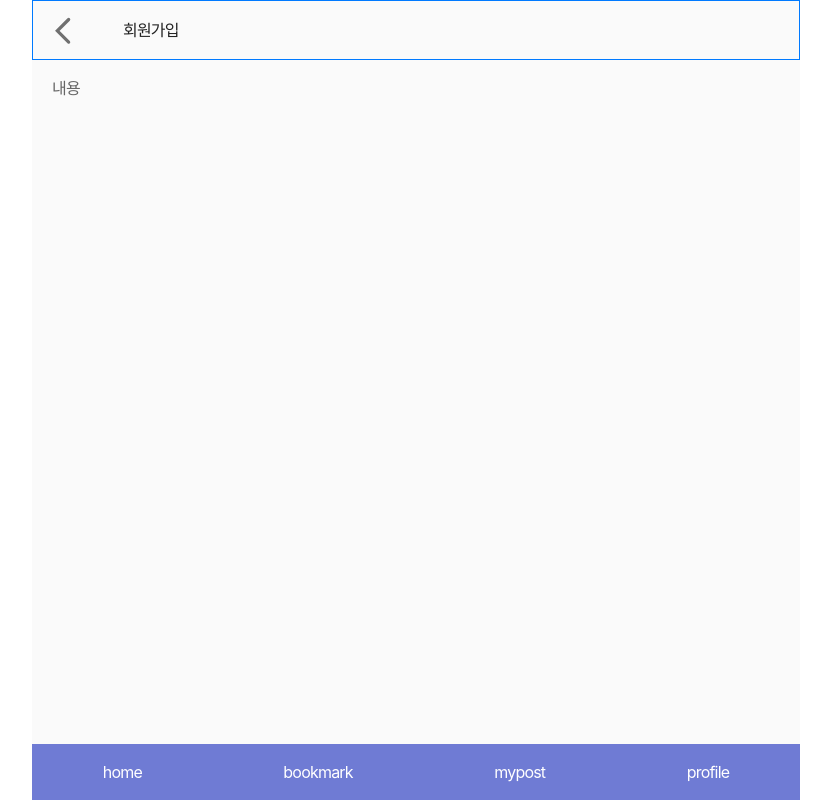
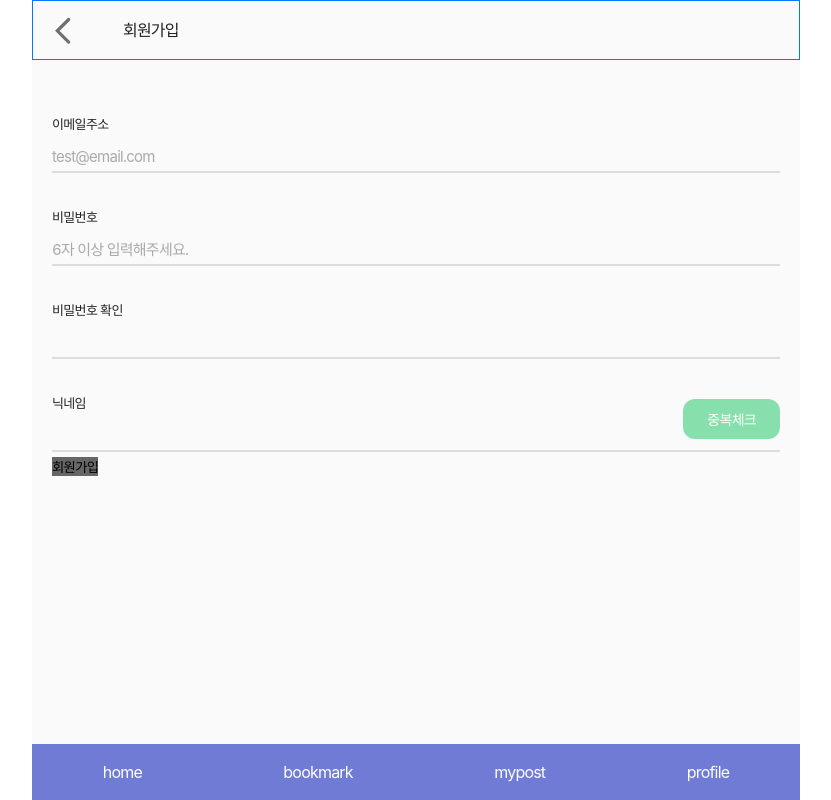
Before and after one commit to SobunSobun/SobunSobun-FrontEnd, a React (Create React App) app: page /signup in a window 1280 px wide. Shown: the whole page, without its empty margins (224-1055 px from the left). Built offline with nearby package versions, Linux system fonts and the light colour scheme.

Commit message:
feat : input 컴포넌트 생성, signup 페이지 validation 추가

```diff
--- /dev/null
+++ b/src/components/Input/index.tsx
@@ -0,0 +1,24 @@
+import React, { memo } from 'react'
+import cx from 'classnames'
+
+import styles from './input.module.scss'
+
+interface Props {
+  type: 'line'
+  text?: string
+  htmlFor: string
+  children?: React.ReactNode
+}
+
+const Input = memo(({ type, text, htmlFor, children }: Props) => {
+  return (
+    <div className={(cx(styles.input), styles[type])}>
+      <label htmlFor={htmlFor}>{text}</label>
+      {children}
+    </div>
+  )
+})
+
+Input.displayName = 'Input'
+
+export default Input
--- /dev/null
+++ b/src/components/Input/input.module.scss
@@ -0,0 +1,38 @@
+@use '/src/styles/constants/colors';
+@use '/src/styles/mixins/flexbox';
+@use '/src/styles/mixins/vwConvert';
+@use 'src/styles/mixins/fontSize';
+@use '/src/styles/constants/sizes';
+
+.line {
+  margin-top:35px;
+  padding-bottom:5px;
+  border-bottom: 2px solid colors.$GRAYD;
+  @media (max-width: sizes.$SCREEN_SM) {
+    @include vwConvert.mo(margin-top, 35);
+    @include vwConvert.mo(padding-bottom, 5);
+    @include fontSize.emFontSizeMO(20);
+  }
+  label{
+    font-size:13px;
+    color:colors.$BLACK;
+    @media (max-width: sizes.$SCREEN_SM) {
+      @include fontSize.emFontSizeMO(13);
+    }
+  }
+  input{
+    margin-top:16px;
+    width:100%;
+    font-size:15px;
+    @media (max-width: sizes.$SCREEN_SM) {
+      @include fontSize.emFontSizeMO(15);
+    }
+    &::placeholder{
+      font-size:15px;
+      color: colors.$GRAYA;
+      @media (max-width: sizes.$SCREEN_SM) {
+        @include fontSize.emFontSizeMO(15);
+      }
+    }
+  }
+}
--- a/src/pages/Signup/index.tsx
+++ b/src/pages/Signup/index.tsx
@@ -1,12 +1,130 @@
+import React, { useRef, useState, useEffect } from 'react'
+import { useForm } from 'react-hook-form'
 import Button from 'components/Button'
 import Header from 'components/Header'
+import Input from 'components/Input'
+import axios from 'axios'
 import styles from './signup.module.scss'
 
+type FormValues = {
+  email: string
+  password: string
+  passwordConfirm: string
+  nickname: string
+}
+
+axios.defaults.withCredentials = true
+
 const Signup = () => {
+  const [isActive, setIsActive] = useState<Boolean>(false)
+  const {
+    register,
+    handleSubmit,
+    watch,
+    formState: { errors, isValid },
+  } = useForm<FormValues>({ mode: 'onChange' })
+
+  // const [dataAAA, setData] = useState('')
+  const password = useRef('')
+  password.current = watch('password')
+
+  const onSubmit = async (data: FormValues) => {
+    console.log('data', data)
+    try {
+      const result = await axios.post('http://15.164.112.119:8080/join', data, { withCredentials: true })
+      console.log(result)
+    } catch (error: any) {
+      console.log(1)
+    }
+  }
+  const duplicateCheck = () => {
+    console.log(1)
+  }
+
   return (
     <div className={styles.signup}>
       <Header headText='회원가입' leftChild={<Button type='back' />} />
-      <div className='contentsInner'>내용</div>
+      <div className='contentsInner'>
+        <form onSubmit={handleSubmit(onSubmit)} autoComplete='off'>
+          <div className={styles.formBox}>
+            <Input type='line' htmlFor='email' text='이메일주소'>
+              <input
+                type='text'
+                id='email'
+                placeholder='test@email.com'
+                {...register('email', {
+                  required: { value: true, message: '필수 입력란입니다.' },
+                  pattern: {
+                    value: /[a-zA-Z0-9._+-]+@[a-zA-Z0-9-]+\.[a-zA-Z0-9.]+/gm,
+                    message: '이메일형식에 맞지 않습니다.',
+                  },
+                })}
+              />
+            </Input>
+            <div className={styles.errorMessage}>
+              <p>
+                {errors.email?.type === 'required' && errors.email.message}
+                {errors.email?.type === 'pattern' && errors.email.message}
+              </p>
+            </div>
+          </div>
+          <div className={styles.formBox}>
+            <Input type='line' htmlFor='password' text='비밀번호'>
+              <input
+                type='password'
+                id='password'
+                placeholder='6자 이상 입력해주세요.'
+                {...register('password', {
+                  required: { value: true, message: '필수 입력란입니다.' },
+                  minLength: { value: 6, message: '6자 이상 입력해주세요.' },
+                })}
+              />
+            </Input>
+            <div className={styles.errorMessage}>
+              <p>
+                {errors.password?.type === 'required' && errors.password.message}
+                {errors.password?.type === 'minLength' && errors.password.message}
+              </p>
+            </div>
+          </div>
+          <div className={styles.formBox}>
+            <Input type='line' htmlFor='passwordConfirm' text='비밀번호 확인'>
+              <input
+                type='password'
+                id='passwordConfirm'
+                className={styles.textInput}
+                {...register('passwordConfirm', {
+                  required: { value: true, message: '필수 입력란입니다.' },
+                  validate: (value) => value === password.current,
+                })}
+              />
+            </Input>
+            <div className={styles.errorMessage}>
+              <p>
+                {errors.passwordConfirm?.type === 'required' && errors.passwordConfirm.message}
+                {errors.passwordConfirm?.type === 'validate' && '비밀번호가 일치하지 않습니다.'}
+              </p>
+            </div>
+          </div>
+          <div className={styles.nickname}>
+            <Input type='line' htmlFor='nickname' text='닉네임'>
+              <input
+                type='text'
+                id='nickname'
+                className={styles.textInput}
+                {...register('nickname', { required: { value: true, message: '필수 입력란입니다.' } })}
+              />
+              <Button type='primary' text='중복체크' onClick={duplicateCheck} />
+            </Input>
+            <div className={styles.errorMessage}>
+              <p>{errors.nickname?.type === 'required' && errors.nickname.message}</p>
+            </div>
+          </div>
+          <button type='button' className={styles.button} disabled={!isValid}>
+            회원가입
+          </button>
+        </form>
+      </div>
     </div>
   )
 }
--- a/src/pages/Signup/signup.module.scss
+++ b/src/pages/Signup/signup.module.scss
@@ -0,0 +1,33 @@
+@use '/src/styles/constants/colors';
+@use '/src/styles/mixins/vwConvert';
+@use 'src/styles/mixins/fontSize';
+@use '/src/styles/constants/sizes';
+
+.signup{
+    .nickname{
+        position: relative;
+        button{
+            position: absolute;
+            right: 0;
+            top: 5px;
+            @media (max-width: sizes.$SCREEN_SM) {
+                @include vwConvert.mo(top, 20);
+            }
+        }
+    }
+    .button{
+        background: colors.$PRIMARY;
+        &:disabled{
+            background: colors.$GRAY6;
+        }
+    }
+    .errorMessage{
+        margin-top:5px;
+        font-size: 12px;
+        color: colors.$RED;
+        @media (max-width: sizes.$SCREEN_SM) {
+            @include vwConvert.mo(margin-top, 5);
+            @include fontSize.emFontSizeMO(12);
+        }
+    }
+}
```
Also changed, not shown: .prettierrc.yml.
